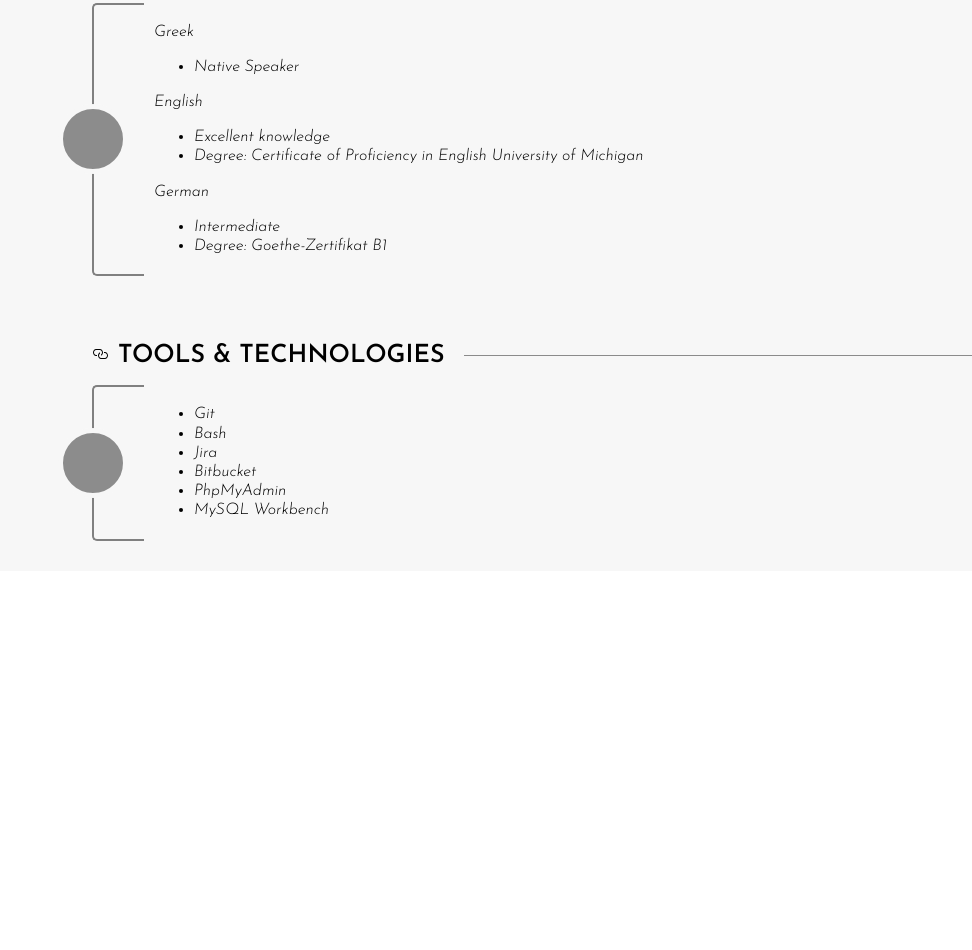
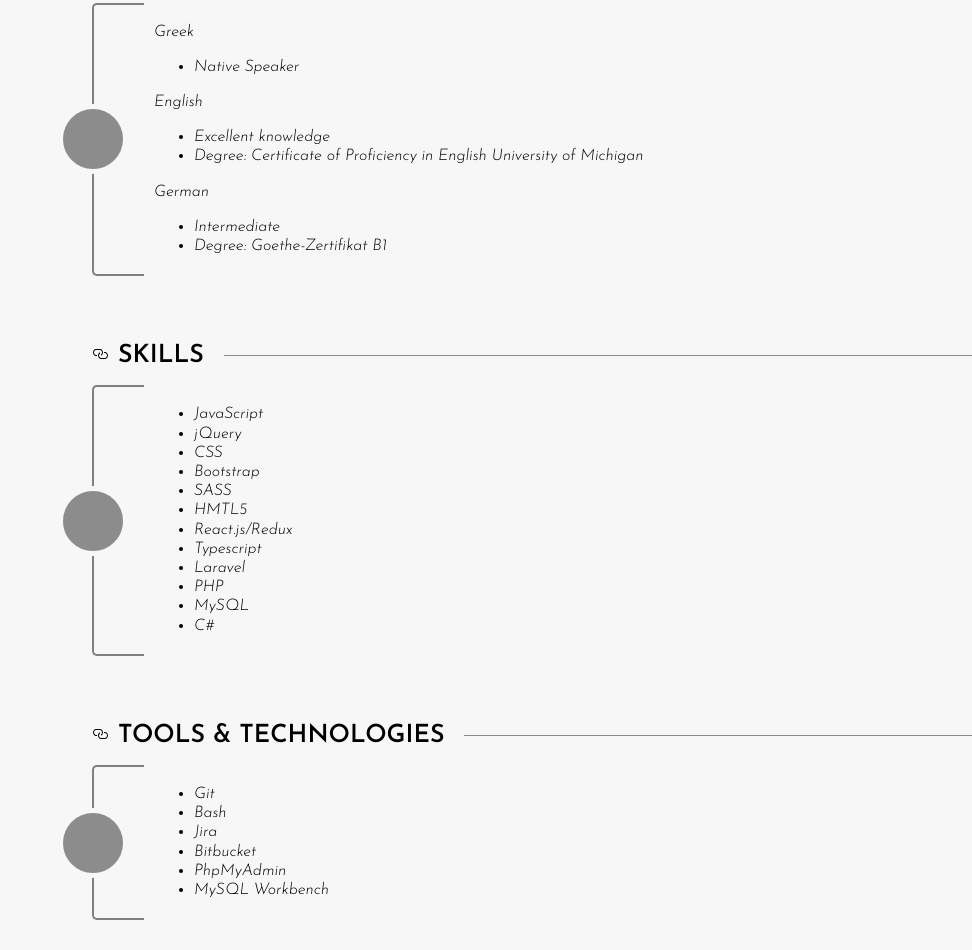
Before and after one commit to ManolisTs/manosCV, a plain HTML site: page index.html in a window 1280 px wide. Shown: the part 2520-3470 px from the top of the page, without its empty margins (308-1280 px from the left). Before the commit the page ends 3091 px from the top, so only its background shows below. Drawn offline with Linux system fonts and the light colour scheme.

Commit message:
Add Skills in Print

```diff
--- a/index.html
+++ b/index.html
@@ -294,6 +294,45 @@
         </div>
       </section>
       <section class="section">
+        <div class="horizonLine" id="skills">
+          <a class="anchor" aria-hidden="true" href="#skills">
+            <svg viewBox="0 0 16 16" version="1.1" width="16" height="16" aria-hidden="true">
+              <path fill-rule="evenodd"
+                d="M4 9h1v1H4c-1.5 0-3-1.69-3-3.5S2.55 3 4 3h4c1.45 0 3 1.69 3 3.5 0 1.41-.91 2.72-2 3.25V8.59c.58-.45 1-1.27 1-2.09C10 5.22 8.98 4 8 4H4c-.98 0-2 1.22-2 2.5S3 9 4 9zm9-3h-1v1h1c1 0 2 1.22 2 2.5S13.98 12 13 12H9c-.98 0-2-1.22-2-2.5 0-.83.42-1.64 1-2.09V6.25c-1.09.53-2 1.84-2 3.25C6 11.31 7.55 13 9 13h4c1.45 0 3-1.69 3-3.5S14.5 6 13 6z">
+              </path>
+            </svg>
+          </a>
+          SKILLS
+        </div>
+        <div class="container">
+          <div class="iconHug">
+            <div class="icon">
+              <i class="material-icons">&#xE86F;</i>
+            </div>
+          </div>
+          <div class="items">
+            <div class="item">
+              <div class="desc">
+                <ul>
+                  <li>JavaScript</li>
+                  <li>jQuery</li>
+                  <li>CSS</li>
+                  <li>Bootstrap</li>
+                  <li>SASS</li>
+                  <li>HMTL5</li>
+                  <li>React.js/Redux</li>
+                  <li>Typescript</li>
+                  <li>Laravel</li>
+                  <li>PHP</li>
+                  <li>MySQL</li>
+                  <li>C#</li>
+                </ul>
+              </div>
+            </div>
+          </div>
+        </div>
+      </section>
+      <section class="section">
         <div class="horizonLine" id="tools">
           <a class="anchor" aria-hidden="true" href="#tools">
             <svg viewBox="0 0 16 16" version="1.1" width="16" height="16" aria-hidden="true">
```
